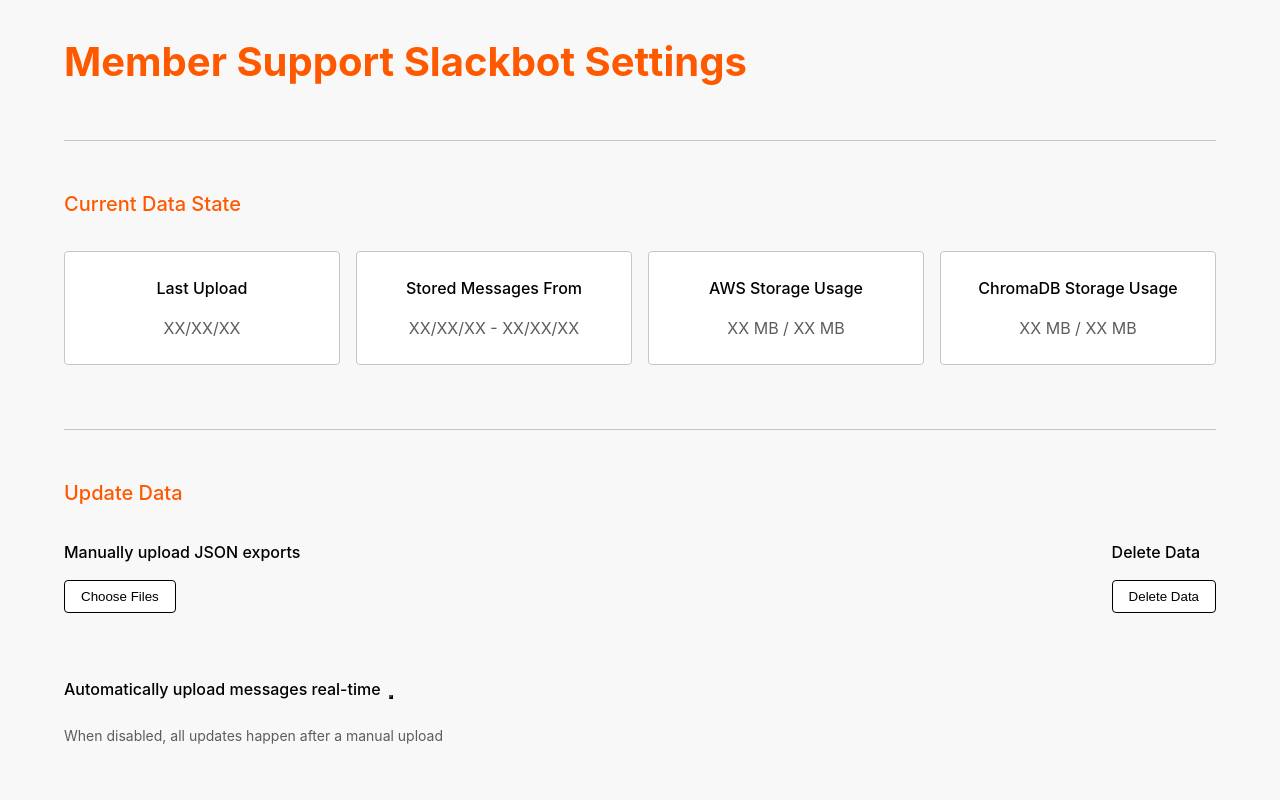
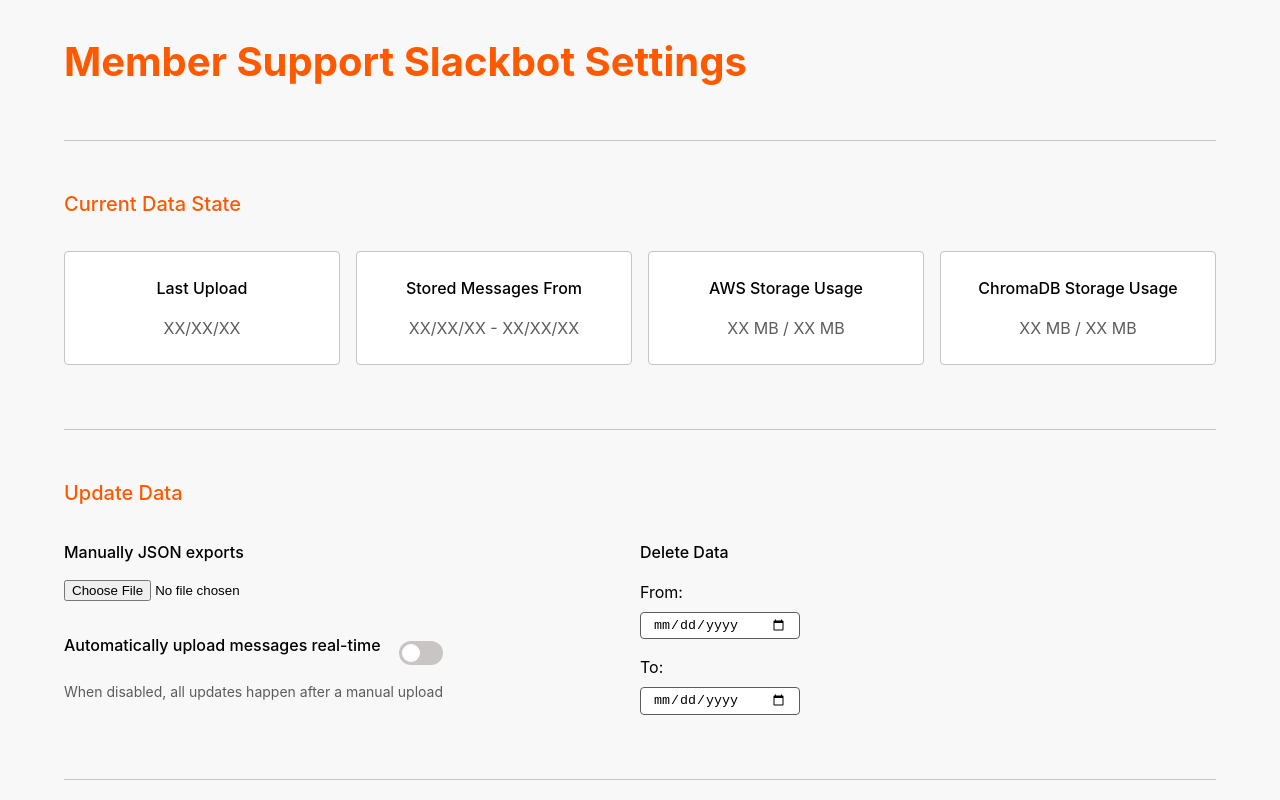
Before and after one commit to SanjithaPraba/BAIxRTC, a Next.js app in the folder front-end/: page / in a window 1280 px wide. Shown: the top 800 px of the page. Built offline with nearby package versions, Linux system fonts and the light colour scheme.

Commit message:
styling tweaks

```diff
--- a/front-end/app/page.tsx
+++ b/front-end/app/page.tsx
@@ -1,4 +1,3 @@
-import { Switch } from "@/components/ui/switch"
 import { Pencil } from "lucide-react"
 import "./styles.css"
 
@@ -44,23 +43,37 @@ export default function SlackbotSettings() {
           <h2 className="section-title">Update Data</h2>
 
           <div className="update-data-container">
-            <div className="update-data-item">
-              <p className="item-title">Manually upload JSON exports</p>
-              <button className="button button-outline">Choose Files</button>
+            <div className="update-data-column">
+              <p className="item-title">Manually  JSON exports</p>
+              <input type="file"/>
+
+              <div className="toggle-container">
+                <div className="toggle-header">
+                  <p className="item-title">Automatically upload messages real-time</p>
+                  <label className="toggle">
+                      <input type="checkbox" />
+                      <span className="toggle-slider"></span>
+                  </label>
+                </div>
+                <p className="toggle-description">When disabled, all updates happen after a manual upload</p>
+              </div>
             </div>
 
-            <div className="update-data-item">
+            <div className="update-data-column">
               <p className="item-title">Delete Data</p>
-              <button className="button button-outline">Delete Data</button>
+
+              <div className="date-inputs">
+                <div className="date-input-group">
+                  <p className="date-label">From:</p>
+                  <input type="date" className="date-input" placeholder="mm/dd/yyyy" />
+                </div>
+                <div className="date-input-group">
+                  <p className="date-label">To:</p>
+                  <input type="date" className="date-input" placeholder="mm/dd/yyyy" />
+                </div>
+              </div>
+
             </div>
-          </div>
-
-          <div className="toggle-container">
-            <div className="toggle-header">
-              <p className="item-title">Automatically upload messages real-time</p>
-              <Switch className="toggle" />
-            </div>
-            <p className="toggle-description">When disabled, all updates happen after a manual upload</p>
           </div>
         </section>
 
--- a/front-end/app/styles.css
+++ b/front-end/app/styles.css
@@ -99,7 +99,7 @@ body {
   }
 }
 
-.update-data-item {
+/* .update-data-item {
   margin-bottom: 2rem;
 }
 
@@ -107,27 +107,13 @@ body {
   .update-data-item:last-child {
     margin-top: 0;
   }
-}
+} */
 
-/* Toggle */
-.toggle-container {
-  margin-bottom: 1rem;
-}
-
-.toggle-header {
+.update-data-column {
   display: flex;
-  align-items: center;
-  gap: 0.5rem;
-  margin-bottom: 0.5rem;
-}
-
-.toggle-description {
-  color: #5d5c5c;
-  font-size: 0.875rem;
-}
-
-.toggle {
-  background-color: #ff5900;
+  flex-direction: column;
+  align-items: flex-start; /* Ensure all content aligns left */
+  width: 50%;
 }
 
 /* Staff Info */
@@ -179,8 +165,9 @@ body {
 
 .button-primary {
   background-color: #ff5900;
-  border: none;
-  color: white;
+  border: solid;
+  border-color: #50142F;
+  color: #50142F;
   padding: 0.5rem 2rem;
 }
 
@@ -198,3 +185,89 @@ body {
   justify-content: center;
   margin-top: 4rem;
 }
+
+/* Toggle Switch */
+.toggle-container {
+  margin-top: 32px;
+}
+
+.toggle-header {
+  display: flex;
+  align-items: center;
+  justify-content: space-between;
+  margin-bottom: 8px;
+}
+
+.toggle {
+  position: relative;
+  display: inline-block;
+  color: transparent;
+  width: 44px;
+  height: 24px;
+}
+
+.toggle input {
+  opacity: 0;
+  width: 0;
+  height: 0;
+}
+
+.toggle-slider {
+  position: absolute;
+  cursor: pointer;
+  top: 0;
+  left: 0;
+  right: 0;
+  bottom: 0;
+  background-color: #cac5c5;
+  transition: .4s;
+  border-radius: 24px;
+}
+
+.toggle-slider:before {
+  position: absolute;
+  content: "";
+  height: 18px;
+  width: 18px;
+  left: 3px;
+  bottom: 3px;
+  background-color: white;
+  transition: .4s;
+  border-radius: 50%;
+}
+
+.toggle input:checked + .toggle-slider {
+  background-color: #ff5900;
+}
+
+.toggle input:checked + .toggle-slider:before {
+  transform: translateX(20px);
+}
+
+.toggle-description {
+  color: #5d5c5c;
+  font-size: 14px;
+}
+
+/* Date Inputs */
+.date-inputs {
+  display: flex;
+  flex-direction: column;
+  gap: 16px;
+}
+
+.date-input-group {
+  display: flex;
+  flex-direction: column;
+}
+
+.date-label {
+  margin-bottom: 8px;
+}
+
+.date-input {
+  border: 1px solid #5d5c5c;
+  padding: 4px 12px;
+  border-radius: 4px;
+  width: 160px;
+}
```
